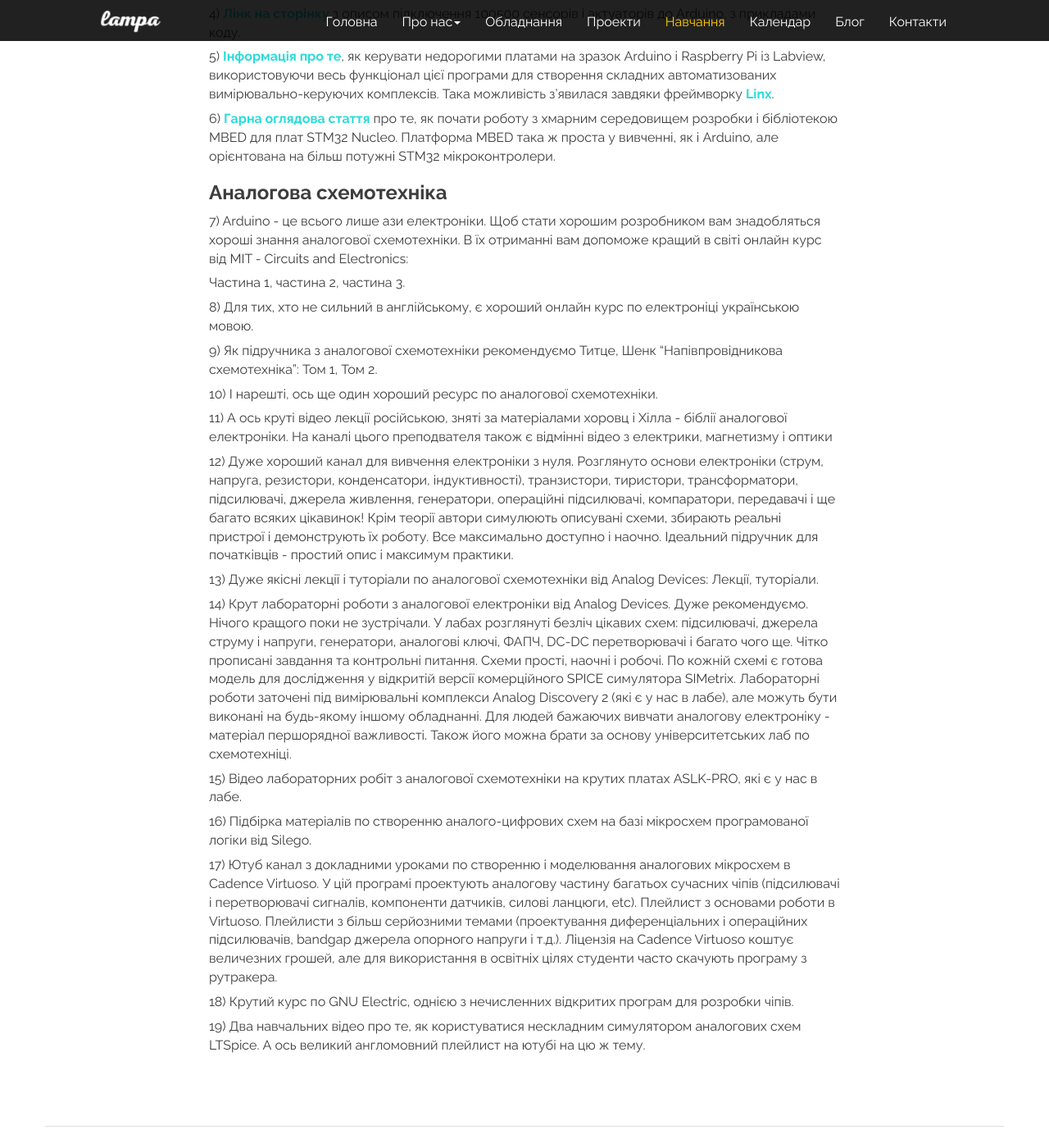
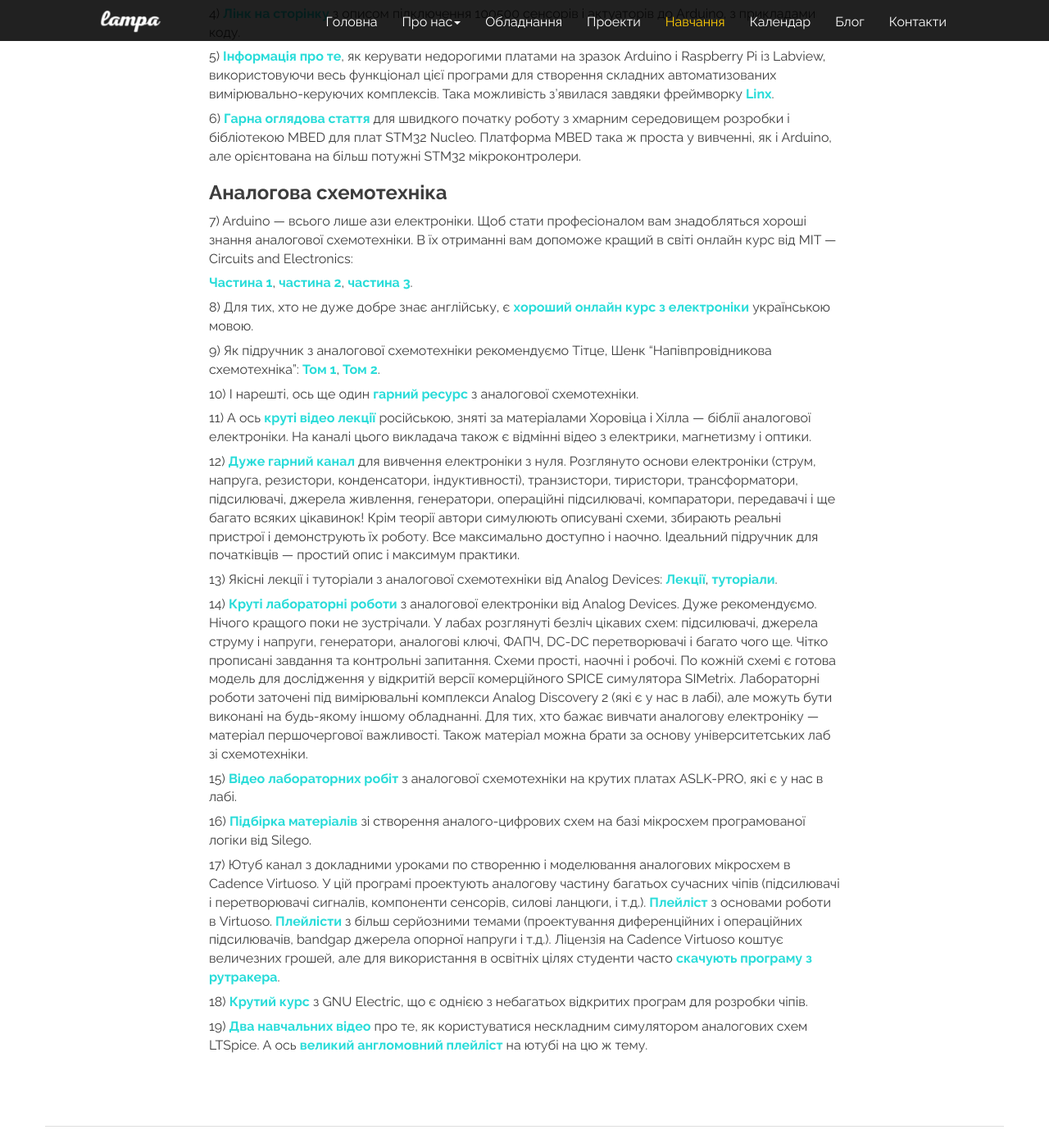
Before and after one commit to LampaLab/lampalab.github.io, a Jekyll site: the page built from education.md, in a window 1280 px wide and 1400 px high, scrolled down 1352 px. Shown: the whole window at 82% size. Built offline with Jekyll 4.4.1, drawn with Linux system fonts in a browser that asks for light colours; nearby versions of some CDN libraries; library files that are not in the unit come from our copies; some of the changed text lies outside the part shown.

Commit message:
Minor modifications

```diff
--- a/education.md
+++ b/education.md
@@ -16,7 +16,7 @@
 
 1) **[Курс на Амперці](https://www.youtube.com/playlist?list=PLfDmj22jP9S759DT250VVzfZs_4VnJqLa)** з нуля навчить вас користуватися платформою Arduino, підключати і використовувати кнопки, світлодіоди, сенсори, мотори, бездротовий зв'язок. Ці відео є перекладом на російську мову всесвітньо відомих лекцій Джеремі Блюма. Для перевірки перших схем рекомендуємо безкоштовні симулятори (**[симулятор1](https://www.tinkercad.com/circuits)**, **[симулятор2](https://www.circuito.io)**). Коли пристрої почнуть правильно працювати в симуляторі, можна переходити на реальні схеми.
 
-2) Ще один дуже хороший варіант для вивчення Arduino і електроніки з нуля - це **[курс від МФТІ на Coursera](https://www.coursera.org/learn/roboty-arduino)**, де пояснюється, як працювати з Arduino і будувати на її основі роботів з керуванням через Інтернет, робити різну автоматизацію та користуватися 3D принтером.
+2) Ще один дуже хороший варіант для вивчення Arduino і електроніки з нуля — це **[курс від МФТІ на Coursera](https://www.coursera.org/learn/roboty-arduino)**, де пояснюється, як працювати з Arduino і будувати на її основі роботів з керуванням через Інтернет, робити різну автоматизацію та користуватися 3D принтером.
 
 3) Ще кілька гарних курсів по Arduino англійською: **[Раз](https://www.youtube.com/playlist?list=PLGs0VKk2DiYylFUUMMv9WiL3x3tpscDUQ)**, **[Два](https://www.youtube.com/playlist?list=PLGs0VKk2DiYx6CMdOQR_hmJ2NbB4mZQn-)**.
 
@@ -24,34 +24,36 @@
 
 5) **[Інформація про те](https://www.labviewmakerhub.com/doku.php?id=libraries:linx:start)**, як керувати недорогими платами на зразок Arduino і Raspberry Pi із Labview, використовуючи весь функціонал цієї програми для створення складних автоматизованих вимірювально-керуючих комплексів. Така можливість з'явилася завдяки фреймворку **[Linx](https://www.youtube.com/watch?v=2tm2VKjkNKc)**.
 
-6) **[Гарна оглядова стаття](https://habr.com/post/420435/)** про те, як почати роботу з хмарним середовищем розробки і бібліотекою MBED для плат STM32 Nucleo. Платформа MBED така ж проста у вивченні, як і Arduino, але орієнтована на більш потужні STM32 мікроконтролери.
+6) **[Гарна оглядова стаття](https://habr.com/post/420435/)** для швидкого початку роботу з хмарним середовищем розробки і бібліотекою MBED для плат STM32 Nucleo. Платформа MBED така ж проста у вивченні, як і Arduino, але орієнтована на більш потужні STM32 мікроконтролери.
 
 ### Аналогова схемотехніка
 
-7) Arduino - це всього лише ази електроніки. Щоб стати хорошим розробником вам знадобляться хороші знання аналогової схемотехніки. В їх отриманні вам допоможе кращий в світі онлайн курс від MIT - Circuits and Electronics:
+**[]()**
 
-Частина 1, частина 2, частина 3.
+7) Arduino — всього лише ази електроніки. Щоб стати професіоналом вам знадобляться хороші знання аналогової схемотехніки. В їх отриманні вам допоможе кращий в світі онлайн курс від MIT — Circuits and Electronics:
 
-8) Для тих, хто не сильний в англійському, є хороший онлайн курс по електроніці українською мовою.
+**[Частина 1](https://www.edx.org/course/circuits-electronics-1-basic-circuit-mitx-6-002-1x-0)**, **[частина 2](https://www.edx.org/course/circuits-electronics-2-amplification-mitx-6-002-2x-0)**, **[частина 3](https://www.edx.org/course/circuits-electronics-3-applications-mitx-6-002-3x-0)**.
 
-9) Як підручника з аналогової схемотехніки рекомендуємо Титце, Шенк "Напівпровідникова схемотехніка": Том 1, Том 2.
+8) Для тих, хто не дуже добре знає англійську, є **[хороший онлайн курс з електроніки](https://www.youtube.com/playlist?list=PL4WQQHlheqfxlBAVy_BCNDcU_HoHczyjk)** українською мовою.
 
-10) І нарешті, ось ще один хороший ресурс по аналогової схемотехніки.
+9) Як підручник з аналогової схемотехніки рекомендуємо Тітце, Шенк "Напівпровідникова схемотехніка": **[Том 1](https://drive.google.com/file/d/1_RFn7Y2BbboIO9GnagldVlhe69bgYYVn/view)**, **[Том 2](https://drive.google.com/file/d/0B9fI2BqoGDwTUjU2aE5sQkFhd2M/view)**.
 
-11) А ось круті відео лекції російською, зняті за матеріалами хоровц і Хілла - біблії аналогової електроніки. На каналі цього преподвателя також є відмінні відео з електрики, магнетизму і оптики
+10) І нарешті, ось ще один **[гарний ресурс](https://www.youtube.com/user/Zefar91)** з аналогової схемотехніки.
 
-12) Дуже хороший канал для вивчення електроніки з нуля. Розглянуто основи електроніки (струм, напруга, резистори, конденсатори, індуктивності), транзистори, тиристори, трансформатори, підсилювачі, джерела живлення, генератори, операційні підсилювачі, компаратори, передавачі і ще багато всяких цікавинок! Крім теорії автори симулюють описувані схеми, збирають реальні пристрої і демонструють їх роботу. Все максимально доступно і наочно. Ідеальний підручник для початківців - простий опис і максимум практики.
+11) А ось **[круті відео лекції](https://www.youtube.com/playlist?list=PLKT-Mf5xK5brEZe4V2R9bPq5PRpK9kPvw)** російською, зняті за матеріалами Хоровіца і Хілла — біблії аналогової електроніки. На каналі цього викладача також є відмінні відео з електрики, магнетизму і оптики.
 
-13) Дуже якісні лекції і туторіали по аналогової схемотехніки від Analog Devices: Лекції, туторіали.
+12) **[Дуже гарний канал](https://www.youtube.com/playlist?list=PLBLtydguylgB-9FPU63TY_vtsj0xYt5li)** для вивчення електроніки з нуля. Розглянуто основи електроніки (струм, напруга, резистори, конденсатори, індуктивності), транзистори, тиристори, трансформатори, підсилювачі, джерела живлення, генератори, операційні підсилювачі, компаратори, передавачі і ще багато всяких цікавинок! Крім теорії автори симулюють описувані схеми, збирають реальні пристрої і демонструють їх роботу. Все максимально доступно і наочно. Ідеальний підручник для початківців — простий опис і максимум практики.
 
-14) Крут лабораторні роботи з аналогової електроніки від Analog Devices. Дуже рекомендуємо. Нічого кращого поки не зустрічали. У лабах розглянуті безліч цікавих схем: підсилювачі, джерела струму і напруги, генератори, аналогові ключі, ФАПЧ, DC-DC перетворювачі і багато чого ще. Чітко прописані завдання та контрольні питання. Схеми прості, наочні і робочі. По кожній схемі є готова модель для дослідження у відкритій версії комерційного SPICE симулятора SIMetrix. Лабораторні роботи заточені під вимірювальні комплекси Analog Discovery 2 (які є у нас в лабе), але можуть бути виконані на будь-якому іншому обладнанні. Для людей бажаючих вивчати аналогову електроніку - матеріал першорядної важливості. Також його можна брати за основу університетських лаб по схемотехніці.
+13) Якісні лекції і туторіали з аналогової схемотехніки від Analog Devices: **[Лекції](https://wiki.analog.com/university/courses/electronics/text/electronics-toc)**, **[туторіали](https://wiki.analog.com/university/courses/tutorials/index)**.
 
-15) Відео лабораторних робіт з аналогової схемотехніки на крутих платах ASLK-PRO, які є у нас в лабе.
+14) **[Круті лабораторні роботи](https://wiki.analog.com/university/courses/electronics/labs)** з аналогової електроніки від Analog Devices. Дуже рекомендуємо. Нічого кращого поки не зустрічали. У лабах розглянуті безліч цікавих схем: підсилювачі, джерела струму і напруги, генератори, аналогові ключі, ФАПЧ, DC-DC перетворювачі і багато чого ще. Чітко прописані завдання та контрольні запитання. Схеми прості, наочні і робочі. По кожній схемі є готова модель для дослідження у відкритій версії комерційного SPICE симулятора SIMetrix. Лабораторні роботи заточені під вимірювальні комплекси Analog Discovery 2 (які є у нас в лабі), але можуть бути виконані на будь-якому іншому обладнанні. Для тих, хто бажає вивчати аналогову електроніку — матеріал першочергової важливості. Також матеріал можна брати за основу університетських лаб зі схемотехніки.
 
-16) Підбірка матеріалів по створенню аналого-цифрових схем на базі мікросхем програмованої логіки від Silego.
+15) **[Відео лабораторних робіт](https://www.youtube.com/playlist?list=PL4WQQHlheqfxdmMMpE_p_tidzfa0Mgf0U)** з аналогової схемотехніки на крутих платах ASLK-PRO, які є у нас в лабі.
 
-17) Ютуб канал з докладними уроками по створенню і моделювання аналогових мікросхем в Cadence Virtuoso. У цій програмі проектують аналогову частину багатьох сучасних чіпів (підсилювачі і перетворювачі сигналів, компоненти датчиків, силові ланцюги, etc). Плейлист з основами роботи в Virtuoso. Плейлисти з більш серйозними темами (проектування диференціальних і операційних підсилювачів, bandgap джерела опорного напруги і т.д.). Ліцензія на Cadence Virtuoso коштує величезних грошей, але для використання в освітніх цілях студенти часто скачують програму з рутракера.
+16) **[Підбірка матеріалів](https://www.facebook.com/lampa.kpi/posts/1914444195481126)** зі створення аналого-цифрових схем на базі мікросхем програмованої логіки від Silego.
 
-18) Крутий курс по GNU Electric, однією з нечисленних відкритих програм для розробки чіпів.
+17) Ютуб канал з докладними уроками по створенню і моделювання аналогових мікросхем в Cadence Virtuoso. У цій програмі проектують аналогову частину багатьох сучасних чіпів (підсилювачі і перетворювачі сигналів, компоненти сенсорів, силові ланцюги, і т.д.). **[Плейліст](https://www.youtube.com/playlist?list=PLK2eyR1C9gjr7j-YoL_-JwJmjU6lNZGTO)** з основами роботи в Virtuoso. **[Плейлісти](https://www.youtube.com/channel/UCEXcqylc45jam5xa6vvEG7A/playlists)** з більш серйозними темами (проектування диференційних і операційних підсилювачів, bandgap джерела опорної напруги і т.д.). Ліцензія на Cadence Virtuoso коштує величезних грошей, але для використання в освітніх цілях студенти часто **[скачують програму з рутракера](https://rutracker.org/forum/viewtopic.php?t=4560766)**.
 
-19) Два навчальних відео про те, як користуватися нескладним симулятором аналогових схем LTSpice. А ось великий англомовний плейлист на ютубі на цю ж тему.
+18) **[Крутий курс](https://www.youtube.com/playlist?list=PLZuGFJzpFksCYXw6-fwK7PDaX1W836X7L)** з GNU Electric, що є однією з небагатьох відкритих програм для розробки чіпів.
+
+19) **[Два навчальних відео](https://www.youtube.com/watch?v=wNHsKDn6Y3A&list=PLgUwXvgNkHQLO3A8j1NC338lka7UzdWBM)** про те, як користуватися нескладним симулятором аналогових схем LTSpice. А ось **[великий англомовний плейліст](https://www.youtube.com/watch?v=JWm8z5fyhP8&list=PL4vooS_8RnzE4EoE27QssuxsccFmspbRP)** на ютубі на цю ж тему.
```
